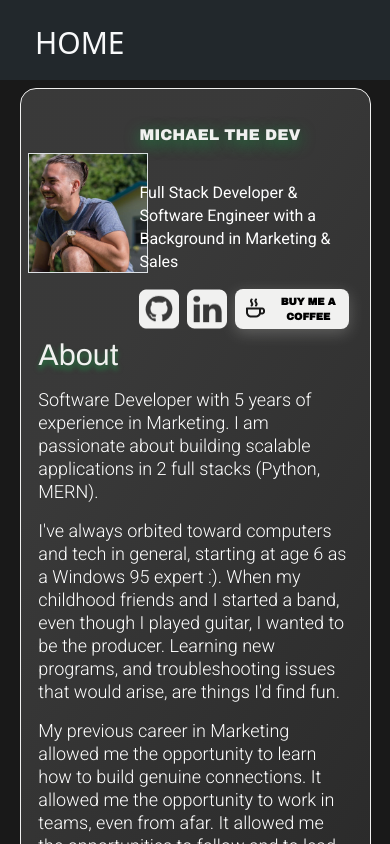
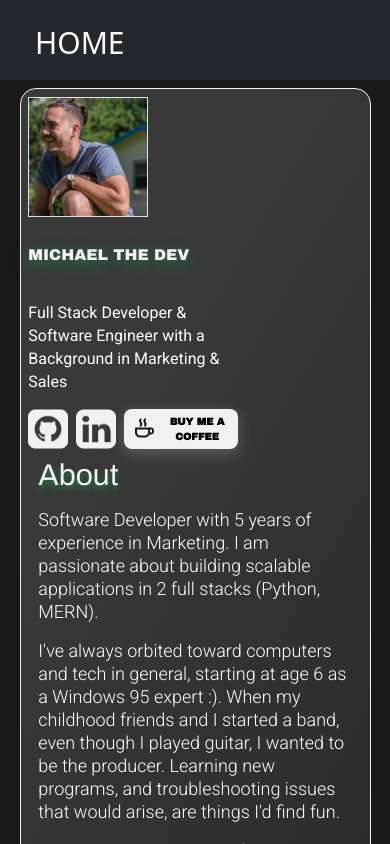
Before and after one commit to michagonzo77/MERN_Portfolio, a React (Create React App) app in the folder client/: page / in a window 390 px wide. Shown: the top 844 px of the page. Built offline with nearby package versions, Linux system fonts and the light colour scheme.

Commit message:
hid backside on initial load to avoid stretching of homepage until button is clicked -- for tablets and under

```diff
--- a/client/src/App.css
+++ b/client/src/App.css
@@ -37,7 +37,6 @@ html {
   background-color: #191919;
   margin: 0 auto;
   padding: 2%;
-  margin-bottom: 5%;
   backdrop-filter: blur(25px);
   border-radius: 16px;
   border: 1px solid #F1F1F0;
@@ -76,7 +75,7 @@ html {
   align-items: center;
 }
 
-@media (max-width: 425) {
+@media (max-width: 425px) {
   .bioLeftTop {
     display: block;
   }
--- a/client/src/views/Home.jsx
+++ b/client/src/views/Home.jsx
@@ -193,7 +193,7 @@ export const Home = (props) => {
         }, 100)
         setFlipCssCard('flipItCardActive')
         setFlipCssCardInner('flipItCardInnerActive')
-        window.scrollTo(0, 0)
+        window.scrollTo(0, 0);
     }
 
     const handleClickReturn = () => {
@@ -282,6 +282,7 @@ export const Home = (props) => {
                             </div>
                         </div>
                     }
+                    {!showBio &&
                     <div className="flip-card-back">
                         <div className="homeTable">
                             <div className="firstCol text-center">
@@ -308,6 +309,7 @@ export const Home = (props) => {
                         </div>
                         <button class="flipButton" onClick={handleClickReturn}>BACK TO BIO</button>
                     </div>
+                    }
                 </div>
             </div>
         </div>
```
